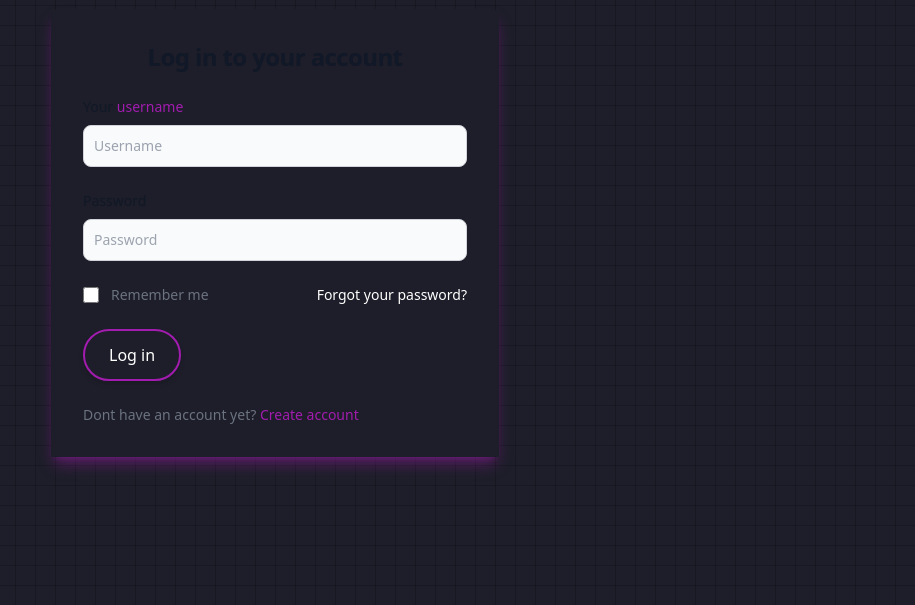
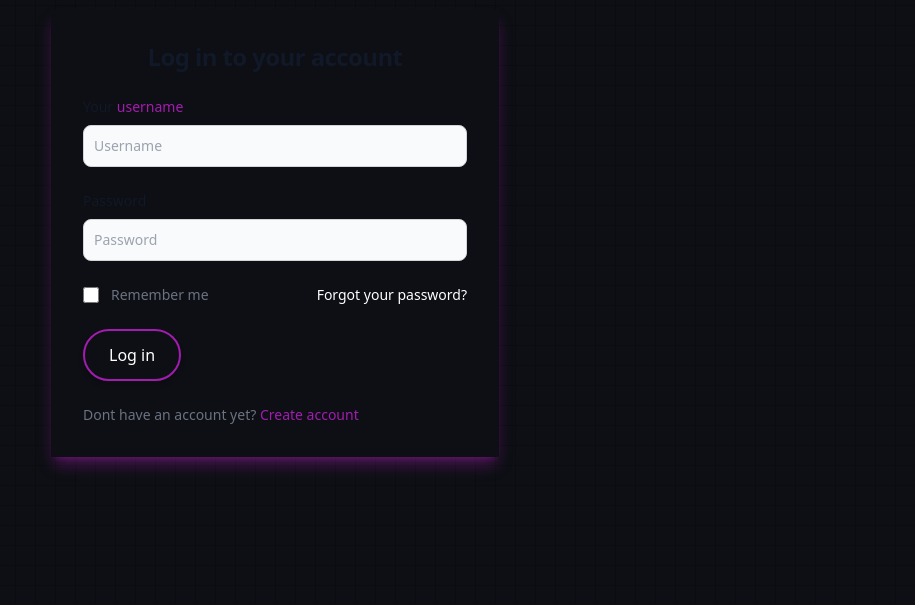
Before and after one commit to ramiffer/Inmovision-front, an Astro site in the folder astro-demo/: page /login in a window 1280 px wide. Shown: the part 195-800 px from the top of the page, without its empty margins (365-1280 px from the left). Built offline with nearby package versions, Linux system fonts and the light colour scheme; Astro itself is replaced by a stand-in of ours.

Commit message:
Update login.astro

```diff
--- a/astro-demo/src/pages/login.astro
+++ b/astro-demo/src/pages/login.astro
@@ -165,10 +165,10 @@ if (Astro.request.method === "POST") {
 
 <style is:inline>
   .log-div {
-    background-color: #1d1e29;
+    background-color: #0D0F14;
   }
   body {
-    background-color: #1d1e29; /* Color de fondo blanco */
+    background-color: #0D0F14; /* Color de fondo blanco */
     background-image:
       linear-gradient(90deg, rgba(0, 0, 0, 0.2) 1px, transparent 1px),
       /* Líneas verticales */
```
